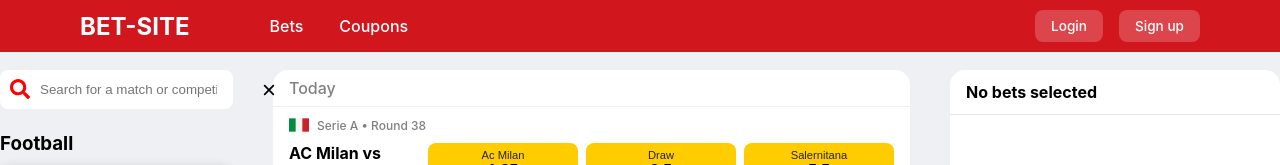
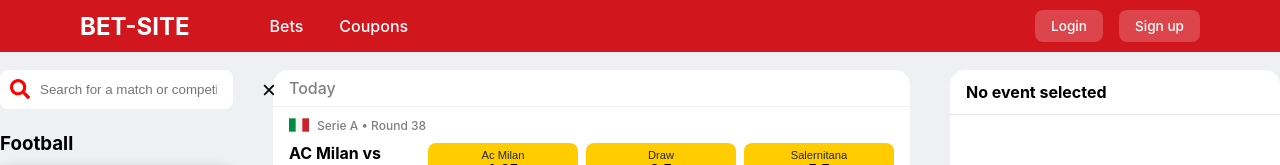
Before and after one commit to M3MONs/bet-simulator, a React (Create React App) app in the folder client/: page / in a window 1280 px wide. Shown: the top 165 px of the page. Built offline with nearby package versions, Linux system fonts and the light colour scheme.

Commit message:
feat: Update BettingSlipHeader to display the number of selected events

```diff
--- a/client/src/components/organisms/BettingSlip/BettingSlip.tsx
+++ b/client/src/components/organisms/BettingSlip/BettingSlip.tsx
@@ -11,12 +11,24 @@
 import BettingSlipPick from "src/components/molecules/BettingSlipPick/BettingSlipPick";
 import BettingSlipStake from "src/components/molecules/BettingSlipStake/BettingSlipStake";
 
+const getHeader = (selectedBets: number) => {
+    if (selectedBets === 0) {
+        return "No event selected";
+    }
+
+    if (selectedBets === 1) {
+        return "1 event selected";
+    }
+
+    return `${selectedBets} events selected`;
+};
+
 const BettingSlip = () => {
     const { selectedBets, canBet } = useBettingContext();
 
     return (
         <BettingSlipWrapper>
-            <BettingSlipHeader>No bets selected</BettingSlipHeader>
+            <BettingSlipHeader>{getHeader(selectedBets.length)}</BettingSlipHeader>
             <BettingSlipContent>
                 {selectedBets.length > 0 ? (
                     selectedBets.map((bet, index) => <BettingSlipPick bet={bet} key={index} />)
```
